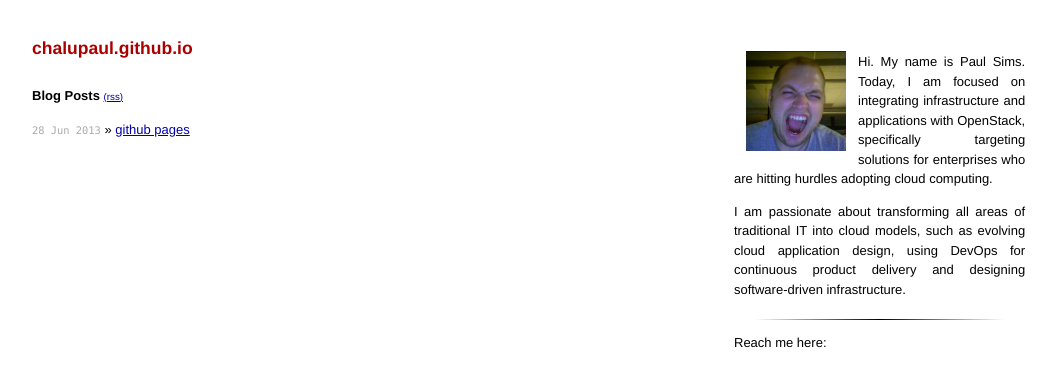
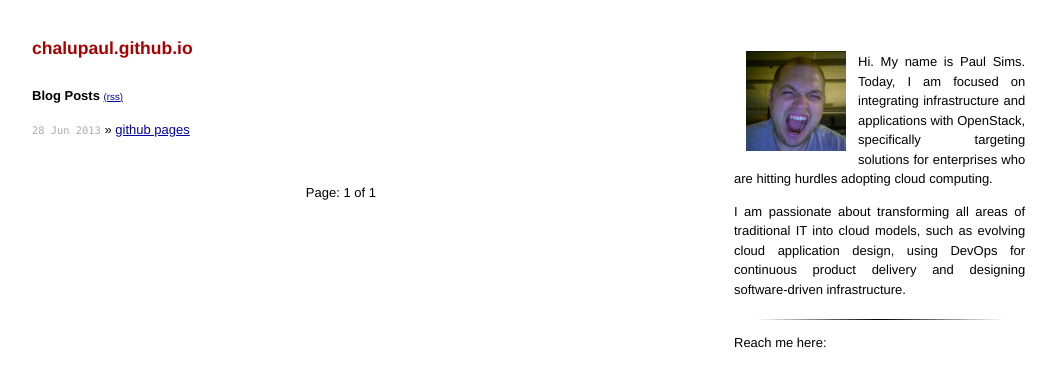
Before and after one commit to chalupaul/chalupaul.github.io, a Jekyll site: the page built from index.html, in a window 1280 px wide. Shown: the top 377 px of the page, without its empty margins (88-1145 px from the left). Built offline with Jekyll 4.4.1, drawn with Linux system fonts in a browser that asks for light colours; the list of posts is cut into pages by our own code.

Commit message:
navigation buttons hoooooo!!!

```diff
--- a/_config.yml
+++ b/_config.yml
@@ -2,3 +2,4 @@
 description: chalupaul's blog
 url: http://chalupaul.github.io
 pygments: true
+paginate: 2
--- a/css/main.css
+++ b/css/main.css
@@ -58,6 +58,29 @@
   font-family: Monaco, "Courier New", monospace;
   font-size: 80%;
 }
+
+.navigation {
+  padding-top: 15px;
+}
+
+.previous {
+  float: left;
+  width: 33%;
+  text-align: left;
+}
+
+.page-number {
+  float: left;
+  width: 33%;
+  text-align: center;
+}
+
+.next {
+  float: right;
+  width: 33%;
+  text-align: right;
+}
+
 
 /*****************************************************************************/
 /*
--- a/index.html
+++ b/index.html
@@ -6,8 +6,27 @@
 <div id="home">
   <h1 >Blog Posts <a id="rss_header" href="/rss/feed.xml">(rss)</a></h1>
   <ul class="posts">
-    {% for post in site.posts %}
+    {% for post in paginator.posts %}
       <li><span>{{ post.date | date_to_string }}</span> &raquo; <a href="{{ post.url }}">{{ post.title }}</a></li>
     {% endfor %}
   </ul>
 </div>
+<!-- Pagination links -->
+<div class="navigation">
+  {% if paginator.previous_page %}
+    {% if paginator.previous_page == 1 %}
+      <a href="/" class="previous">Previous</a>
+    {% else %}
+      <a href="/page{{ paginator.previous_page }}"
+      class="previous">Previous</a>
+    {% endif %}
+  {% else %}
+    <span class="previous">&nbsp;</span>
+  {% endif %}
+  <span class="page-number ">Page: {{ paginator.page }} of {{paginator.total_pages }}</span>
+  {% if paginator.next_page %}
+    <a href="/page{{ paginator.next_page }}" class="next">Next</a>
+  {% else %}
+    <span class="next ">&nbsp;</span>
+  {% endif %}
+</div>
```
Also changed, not shown: _layouts/post.html (+16 -0 lines).
